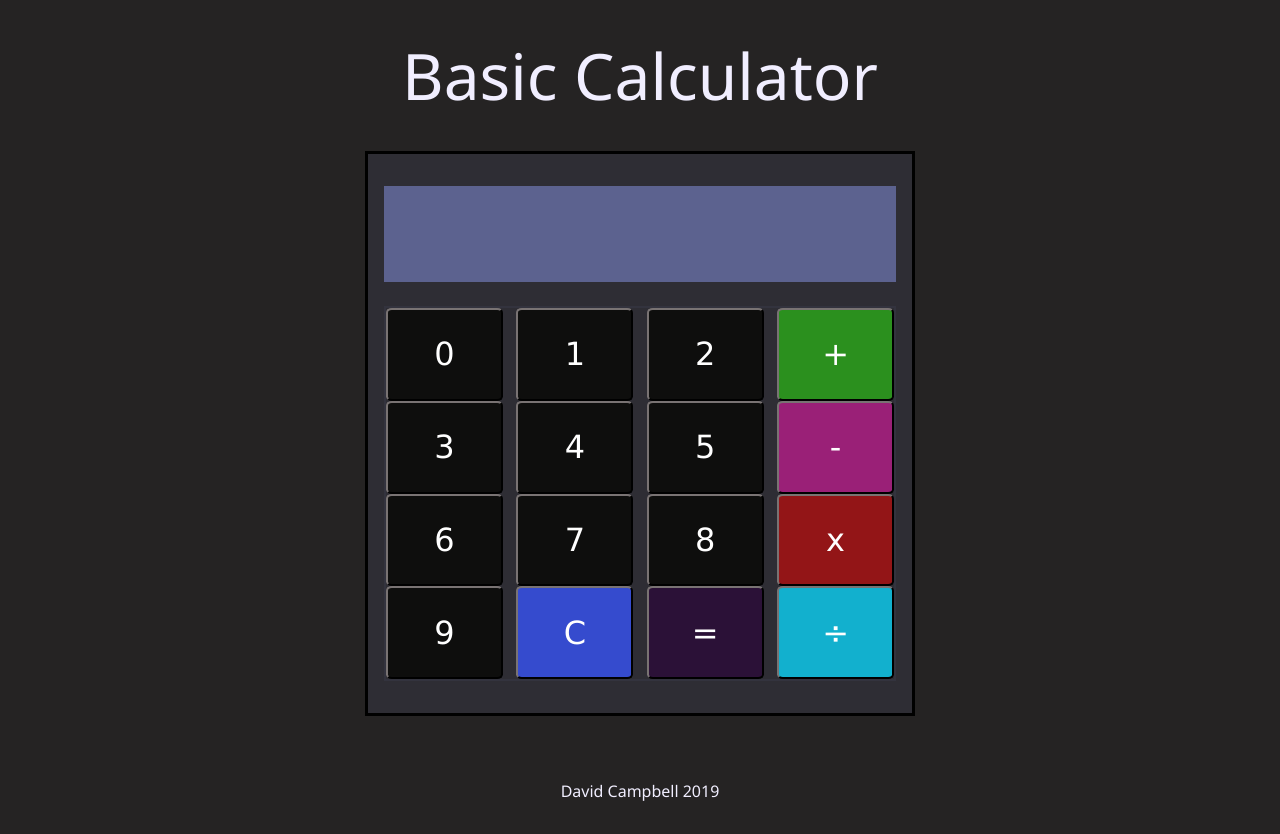
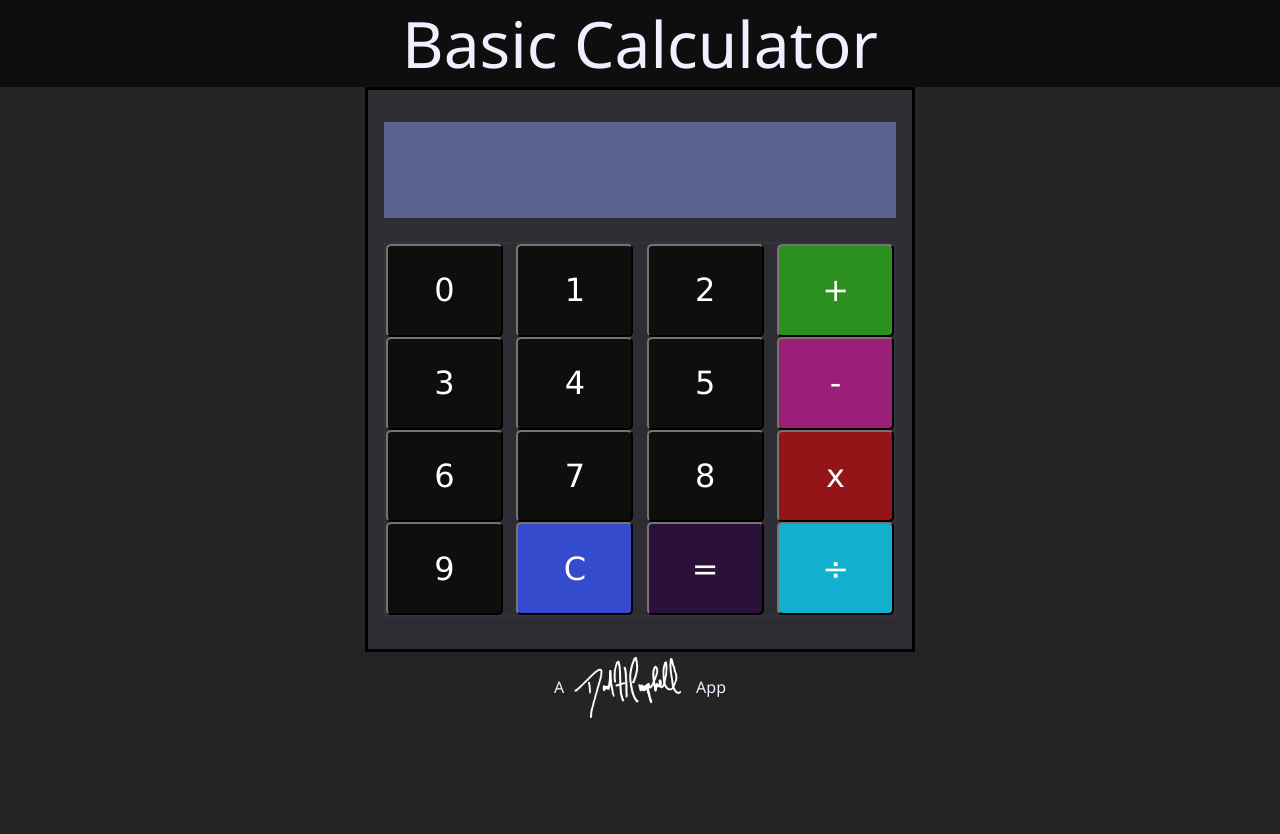
Before and after one commit to davidthecomposer/Custom-Calculator, a plain HTML site: page index.html in a window 1280 px wide. After the commit the page ends 800 px from the top, so only its background shows below. Drawn offline with Linux system fonts and the light colour scheme.

Commit message:
CSS Updates and Signature addition

```diff
--- a/index.html
+++ b/index.html
@@ -9,6 +9,7 @@
     <link rel="stylesheet" href="styles.css">
     <link href="https://fonts.googleapis.com/css?family=VT323&display=swap" rel="stylesheet">
 </head>
+
 <body>
     <h1 id='title'>Basic Calculator</h1>
     <div class="container">
@@ -43,7 +44,9 @@
         </div>
     </div>
     <footer>
-        <h2>David Campbell 2019</h2>
+        <h2> A </h2>
+        <img src="Picture2.png" alt="" class="sig">
+        <h2>App</h2>
     </footer>
     <div id="container1"></div>
     <script src="index1.js"></script>
--- a/styles.css
+++ b/styles.css
@@ -25,26 +25,28 @@ body {
 
 h1 {
     text-align: center;
-    margin: 2rem;
     font-family: 'Segoe UI', Tahoma, Geneva, Verdana, sans-serif;
     font-weight: lighter;
     font-size: 4rem;
-    color: #f1eeff
+    color: #f1eeff;
+    background-color: #0f0e0e;
 }
+
 h2 {
     text-align: center;
-    margin: 2rem;
+    margin: .5rem;
     font-family: 'Segoe UI', Tahoma, Geneva, Verdana, sans-serif;
     font-weight: lighter;
     font-size: 1rem;
     color: #f1eeff
 
 }
+
 p {
     padding: 1.5rem;
 }
+
 button {
-
     padding: 5%;
     width: 23%;
     border-radius: 5%;
@@ -55,12 +57,8 @@ button {
 }
 
 .buttons {
-
     border: 2px solid rgba(82, 88, 122, 0.15);
     text-align: center;
-
-
-
 }
 
 .display {
@@ -74,17 +72,16 @@ button {
     font-size: 2.5rem;
     line-height: 3rem;
     overflow: hidden;
-
 }
 
 .container {
-    margin: 0 auto 5%;
+    margin: 0 auto;
     width: 40%;
     padding: 2rem 1rem;
     background-color: rgba(82, 88, 122, 0.2);
     border: solid black;
+}
 
-}
 .flex-row {
     width: 100%;
     display: inline-flex;
@@ -125,6 +122,18 @@ button {
     background-color: rgba(159, 170, 231, 0.5);
 }
 
+.sig {
+    height: 4rem;
+}
+
+footer {
+    display: flex;
+    flex-direction: row;
+    align-items: center;
+    justify-content: center;
+    margin: .15rem;
+}
+
 @media only screen and (min-width: 400px) and (max-width: 800px) {
     .display {
         font-size: 1.75rem;
```
Also changed, not shown: Picture2.png (added).
